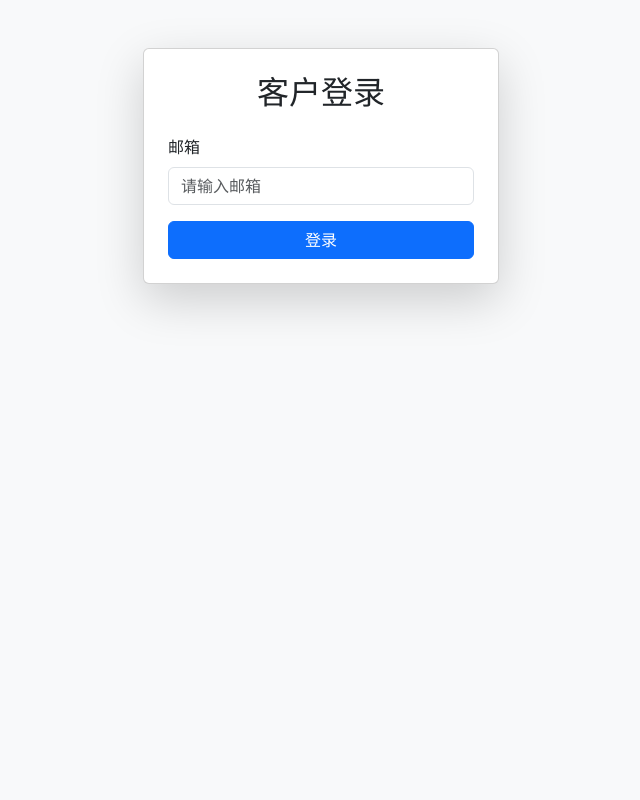
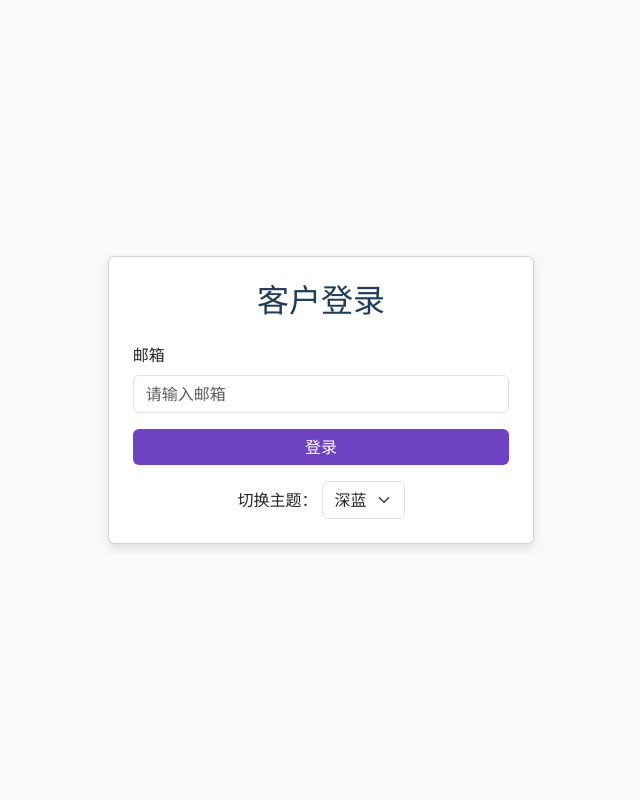
Before and after one commit to wintime56/tracking-status, a Flask app: page /login in a window 1280 px wide. Shown: the whole page, without its empty margins (319-959 px from the left). Run offline with Flask 3, Linux system fonts and the light colour scheme.

Commit message:
update: 美化页面 + 搜索 + 导出 + 主题切换 + 拖拽调整

```diff
--- a/templates/login.html
+++ b/templates/login.html
@@ -3,27 +3,68 @@
 <head>
     <meta charset="UTF-8">
     <title>客户登录</title>
-  <!-- 引入 Bootstrap 样式 -->
     <link href="https://cdn.jsdelivr.net/npm/bootstrap@5.3.0/dist/css/bootstrap.min.css" rel="stylesheet">
+
+    <style>
+        :root {
+            --main-color: #1e3d59;
+            --btn-color: #6f42c1;
+            --btn-hover: #5a32a3;
+        }
+
+        body { background-color: #f8f9fa; }
+        .card { box-shadow: 0px 4px 10px rgba(0,0,0,0.1); }
+        h2 { color: var(--main-color); }
+        .btn-theme {
+            background-color: var(--btn-color);
+            color: white;
+            border: none;
+        }
+        .btn-theme:hover {
+            background-color: var(--btn-hover);
+        }
+    </style>
 </head>
-<body class="bg-light">
+<body class="d-flex justify-content-center align-items-center vh-100">
 
-<div class="container mt-5">
-  <div class="row justify-content-center">
-    <div class="col-md-4 col-sm-8">
-      <div class="card shadow-lg p-4">
+    <div class="card p-4 col-md-4 col-sm-8">
         <h2 class="text-center mb-4">客户登录</h2>
         <form method="POST" action="/login">
             <div class="mb-3">
                 <label for="email" class="form-label">邮箱</label>
-            <input type="email" class="form-control" id="email" name="email" placeholder="请输入邮箱">
+                <input type="email" class="form-control" id="email" name="email" placeholder="请输入邮箱" required>
             </div>
-          <button type="submit" class="btn btn-primary w-100">登录</button>
+            <button type="submit" class="btn btn-theme w-100">登录</button>
         </form>
-      </div>
-    </div>
+
+        <!-- 主题切换 -->
+        <div class="mt-3 text-center">
+            <label for="themeSelect">切换主题：</label>
+            <select id="themeSelect" class="form-select d-inline-block w-auto">
+                <option value="blue">深蓝</option>
+                <option value="gray">深灰</option>
+                <option value="purple">紫色</option>
+            </select>
         </div>
     </div>
 
+    <script>
+        document.getElementById("themeSelect").addEventListener("change", function() {
+            let theme = this.value;
+            if (theme === "blue") {
+                document.documentElement.style.setProperty("--main-color", "#1e3d59");
+                document.documentElement.style.setProperty("--btn-color", "#1e3d59");
+                document.documentElement.style.setProperty("--btn-hover", "#162c42");
+            } else if (theme === "gray") {
+                document.documentElement.style.setProperty("--main-color", "#343a40");
+                document.documentElement.style.setProperty("--btn-color", "#343a40");
+                document.documentElement.style.setProperty("--btn-hover", "#1d2124");
+            } else if (theme === "purple") {
+                document.documentElement.style.setProperty("--main-color", "#6f42c1");
+                document.documentElement.style.setProperty("--btn-color", "#6f42c1");
+                document.documentElement.style.setProperty("--btn-hover", "#5a32a3");
+            }
+        });
+    </script>
 </body>
 </html>
```
Also changed, not shown: templates/dashboard.html (+102 -37 lines). Lines whose indentation alone changed are shown as unchanged.
